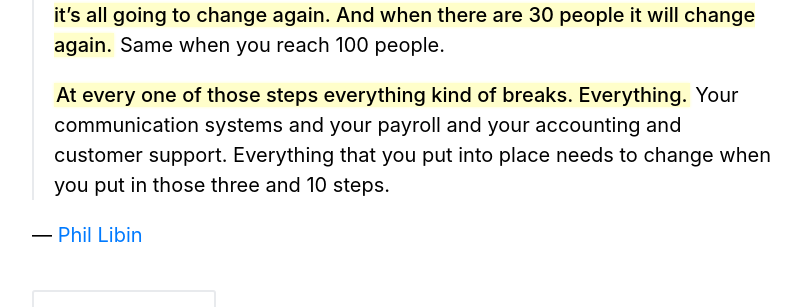
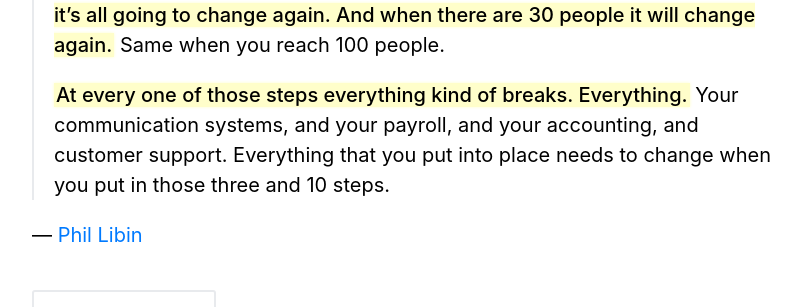
Before and after one commit to zachwill/blog, a Jekyll site: the page built from _posts/2021-12-29-rule-of-3-and-10.md, in a window 1280 px wide. Shown: the part 475-782 px from the top of the page, without its empty margins (238-1041 px from the left). Built offline with Jekyll 4.4.1, drawn with Linux system fonts in a browser that asks for light colours.

Commit message:
Add commas

```diff
--- a/_posts/2021-12-29-rule-of-3-and-10.md
+++ b/_posts/2021-12-29-rule-of-3-and-10.md
@@ -15,7 +15,7 @@ permalink : /rule-of-3-and-10/
 > again.** Same when you reach 100 people.
 >
 > **At every one of those steps everything kind of breaks. Everything.** Your
-> communication systems and your payroll and your accounting and customer
+> communication systems, and your payroll, and your accounting, and customer
 > support. Everything that you put into place needs to change when you put in
 > those three and 10 steps.
 
```
